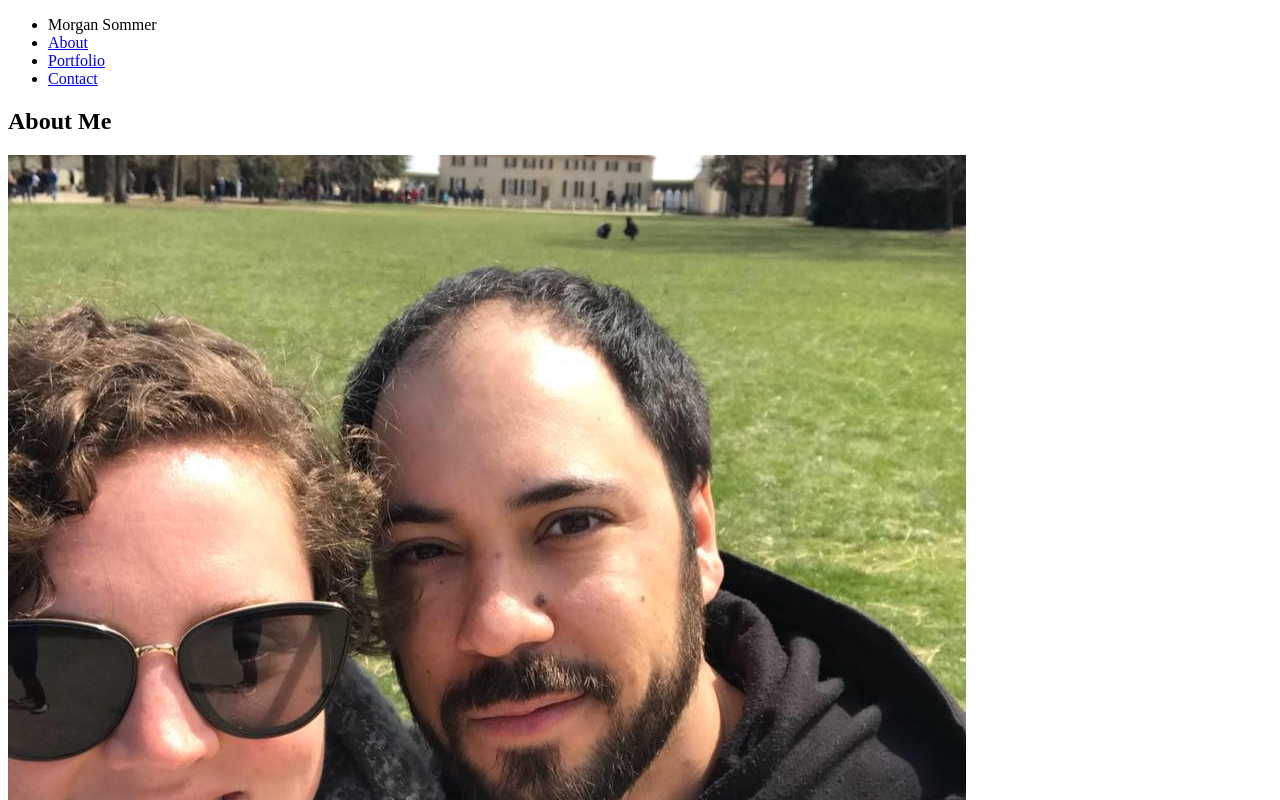
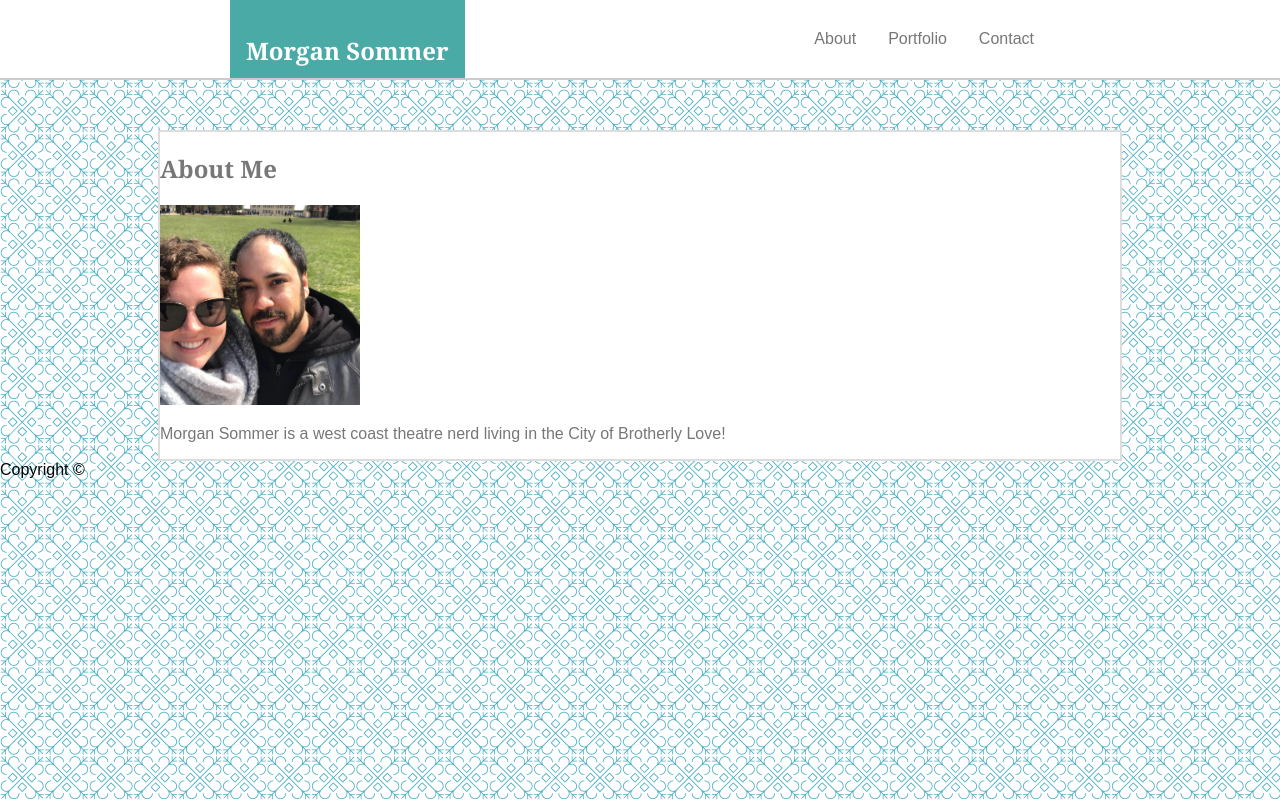
Before and after one commit to mms211/Portfolio, a plain HTML site: page index.html in a window 1280 px wide. Shown: the top 800 px of the page. Drawn offline with Linux system fonts and the light colour scheme.

Commit message:
Functional navigation bar on all 3 pages - About Me, Contact, Portfolio - and CSS block on About Me page

```diff
--- a/assets/css/style.css
+++ b/assets/css/style.css
@@ -0,0 +1,63 @@
+h1, h2, h3, h4, h5, h6 {
+    font-family: Georgia, 'Times New Roman', Times, serif
+}
+
+body {
+    margin: 0;
+    font-family: Arial, "Helvetica Neue", Helvetica, sans-serif
+}
+
+/* Header Formatting */
+
+ul {
+    list-style-type: none;
+    margin: 0;
+    padding: 0;
+    overflow: hidden;
+    background-color: #ffffff;
+    width: 100%;
+    border-bottom: 2px solid #cccccc;
+}
+
+li a{
+    float: right;
+    display: block;
+    color: #777777;
+    text-align: center;
+    padding: 14px 16px;
+    text-decoration: none;
+    height: 50px;
+    line-height: 50px;
+}
+
+.name {
+    float: left;
+    color: #ffffff;
+    background-color: #4aaaa5;
+    text-align: center;
+    padding: 14px 16px;
+    display: block;
+    height: 50px;
+    vertical-align: middle;
+    margin-left: 230px;
+}
+
+.contactlink {
+    margin-right: 230px;
+}
+
+/* main content box */
+
+.box {
+    width: 960px;
+    border: 2px solid #dddddd;
+    padding: 20 px;
+    background-color: #ffffff;
+    color: #777777;
+    margin: auto;
+    margin-top: 50px;
+}
+
+#photo {
+    width: 200px;
+}
--- a/index.html
+++ b/index.html
@@ -7,23 +7,27 @@
     <link rel="stylesheet" type="text/css" href="assets/css/style.css">
     <title>Morgan Sommer</title>
 </head>
-<body>
+<body background="assets/images/morocco/morocco.png"
 <!--Navigation Bar-->
-    <header>
-        <ul>
-            <li>Morgan Sommer</li>
-            <li><a href="index.html">About</a></li>
-            <li><a href="portfolio.html">Portfolio</a></li>
-            <li><a href="contact.html">Contact</a></li>
-        </ul>
-    </header>
     <div>
+        <nav>
+            <ul>
+                <li class="contactlink"><a href="contact.html">Contact</a></li>
+                <li><a href="portfolio.html">Portfolio</a></li>
+                <li><a href="index.html">About</a></li>
+                <li class="name"><h1>Morgan Sommer</h1></li>
+            </ul>
+        </nav>
+    </div>
+<!--About Me-->
+    <main class="box">
         <h2> About Me </h2>
-        <img src="assets/images/Morgan.jpg" alt="Morgan&Carlos">
+        <img id="photo" src="assets/images/Morgan.jpg" alt="Morgan&Carlos">
         <p>
             Morgan Sommer is a west coast theatre nerd living in the City of Brotherly Love!
         </p>
-    </div>
+    </main>
+<!--Footer-->
     <footer>
         Copyright ©
     </footer>
```
Also changed, not shown: contact.html (+9 -7 lines), portfolio.html (+7 -5 lines), assets/images/morocco/morocco.png (added), assets/images/morocco/readme.txt (added), 3 other files.
